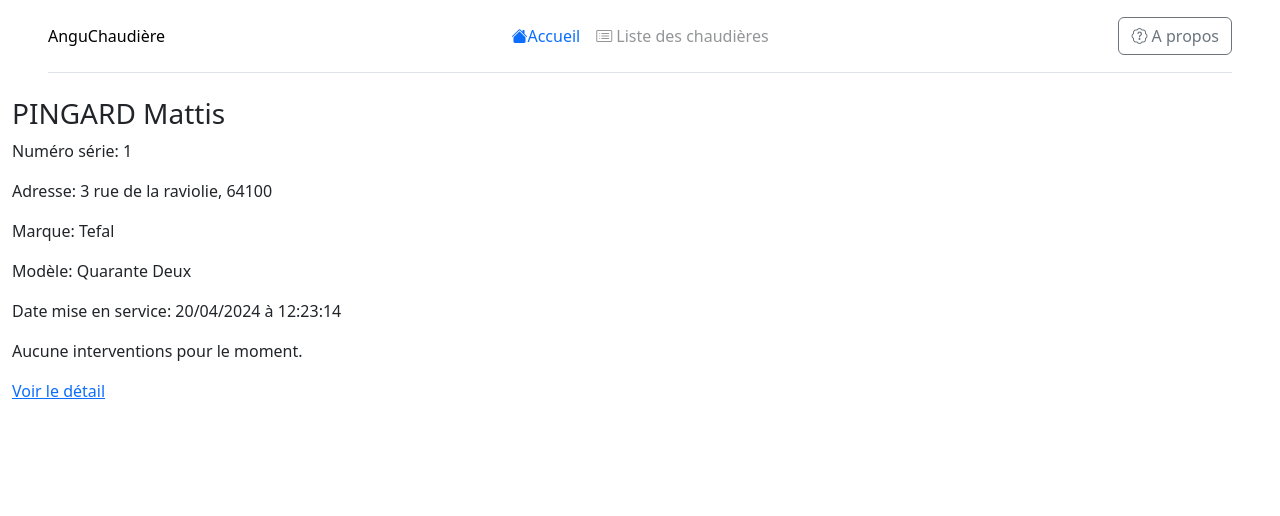
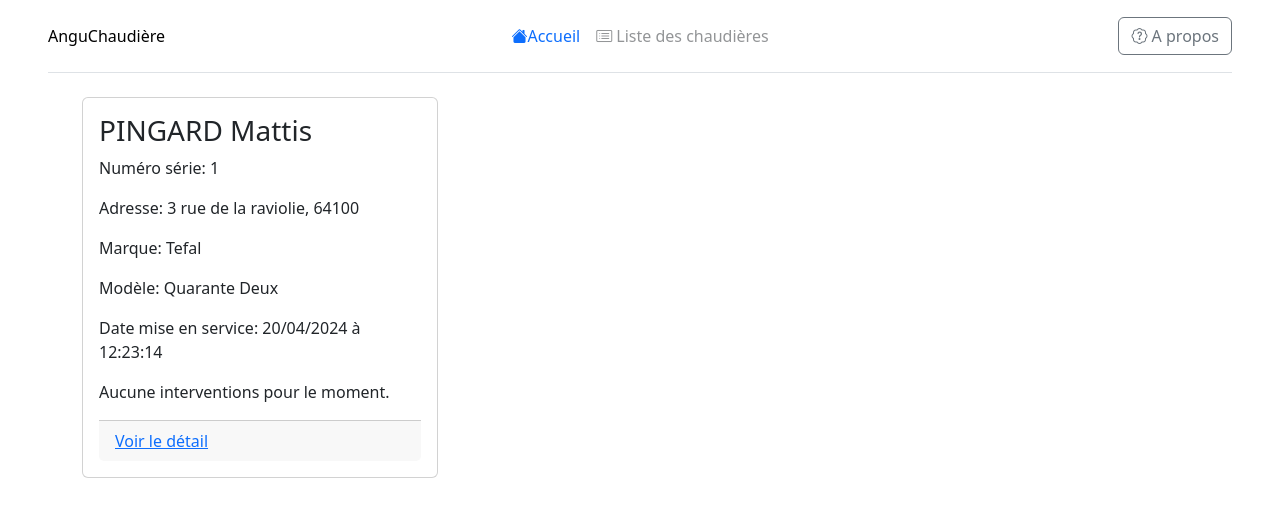
Before and after one commit to ToxykAuBleu/AnguChaudiere, an Angular app: page /chaudieres in a window 1280 px wide. Shown: the top 516 px of the page. Built offline with nearby package versions, Linux system fonts and the light colour scheme.

Commit message:
⚙️ Modification du style de la chaudière.

```diff
--- a/src/app/chaudiere/chaudiere.component.html
+++ b/src/app/chaudiere/chaudiere.component.html
@@ -1,19 +1,21 @@
-<div>
-    <h3>{{laChaudiere.nomClient}}</h3>
-    <p>Numéro série: {{laChaudiere.numeroSerie}}</p>
-    <p>Adresse: {{laChaudiere.adresseClient}}</p>
-    <p>Marque: {{laChaudiere.marque}}</p>
-    <p>Modèle: {{laChaudiere.modele}}</p>
-    <p>Date mise en service: {{laChaudiere.dateMiseService | date: "dd/MM/yyyy à HH:mm:ss"}}</p>
+<div class="card">
+    <div class="card-body">
+        <h3 class="card-title">{{laChaudiere.nomClient}}</h3>
+        <p class="card-text">Numéro série: {{laChaudiere.numeroSerie}}</p>
+        <p class="card-text">Adresse: {{laChaudiere.adresseClient}}</p>
+        <p class="card-text">Marque: {{laChaudiere.marque}}</p>
+        <p class="card-text">Modèle: {{laChaudiere.modele}}</p>
+        <p class="card-text">Date mise en service: {{laChaudiere.dateMiseService | date: "dd/MM/yyyy à HH:mm:ss"}}</p>
         <div *ngIf="laChaudiere.interventions.length >= 1; else noInterventions">
             <!-- TODO: afficher les interventions -->
         </div>
         <ng-template #noInterventions>
             <p>Aucune interventions pour le moment.</p>
         </ng-template>
-    <div *ngIf="id === undefined">
+        <div *ngIf="id === undefined" class="card-footer">
             <a routerLink="/chaudiere/{{laChaudiere.numeroSerie}}">
                 Voir le détail
             </a>
         </div>
     </div>
+</div>
--- a/src/app/list-chaudiere/list-chaudiere.component.html
+++ b/src/app/list-chaudiere/list-chaudiere.component.html
@@ -1,5 +1,7 @@
-<div class="container list-cd row row-cols-3">
-    <ng-container *ngFor="let chaudiere of listeChaudieres">
-        <app-chaudiere class="col" [chaudiere]="chaudiere"></app-chaudiere>
-    </ng-container>
+<div class="container">
+    <div class="row row-cols-3">
+        <ng-container *ngFor="let chaudiere of listeChaudieres">
+            <app-chaudiere class="col" [chaudiere]="chaudiere"></app-chaudiere>
+        </ng-container>
+    </div>
 </div>
```
Lines whose indentation alone changed are shown as unchanged.
